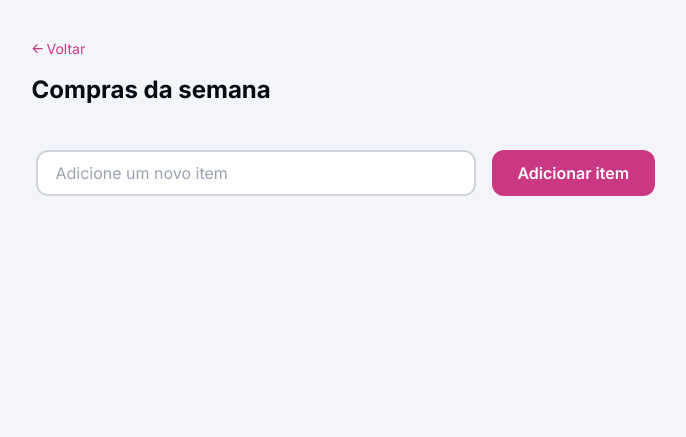
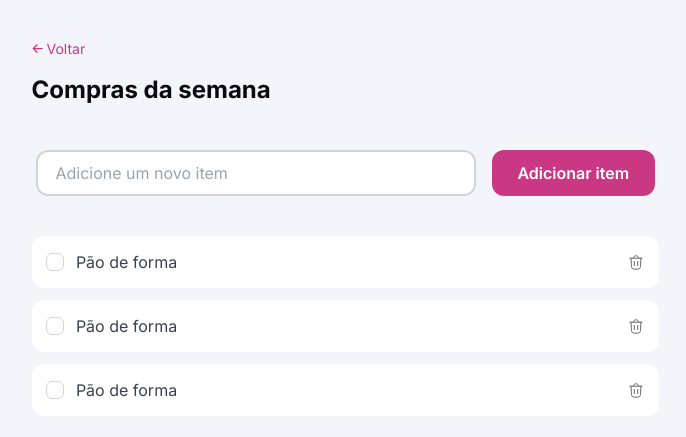
Before and after one commit to GabrielGPena793/shopping_list, a plain HTML site: page index.html in a window 1280 px wide. Shown: the part 87-524 px from the top of the page, without its empty margins (295-981 px from the left). Drawn offline with Linux system fonts and the light colour scheme.

Commit message:
done task

```diff
--- a/index.html
+++ b/index.html
@@ -31,6 +31,32 @@
         <input type="text" placeholder="Adicione um novo item" required />
         <button type="submit">Adicionar item</button>
       </form>
+
+      <div id="container_tasks">
+        <div class="task">
+          <div class="container_input">
+            <input class="check" type="checkbox" id="check" />
+            <label for="check">Pão de forma</label>
+          </div>
+          <img src="./assets/trash.svg" alt="icone de lixeira" />
+        </div>
+
+        <div class="task">
+          <div class="container_input">
+            <input class="check" type="checkbox" id="check" />
+            <label for="check">Pão de forma</label>
+          </div>
+          <img src="./assets/trash.svg" alt="icone de lixeira" />
+        </div>
+
+        <div class="task">
+          <div class="container_input">
+            <input class="check" type="checkbox" id="check" />
+            <label for="check">Pão de forma</label>
+          </div>
+          <img src="./assets/trash.svg" alt="icone de lixeira" />
+        </div>
+      </div>
     </main>
   </body>
 </html>
--- a/styles/form.css
+++ b/styles/form.css
@@ -3,6 +3,7 @@ form {
   gap: 1rem;
   flex-wrap: wrap;
   padding-inline: 4px;
+  margin-bottom: 2.5rem;
 
   & input[type="text"] {
     all: unset;
--- a/styles/index.css
+++ b/styles/index.css
@@ -1,3 +1,4 @@
 @import url("./global.css");
 @import url("./header.css");
 @import url("./form.css");
+@import url("./tasks.css");
--- /dev/null
+++ b/styles/tasks.css
@@ -0,0 +1,61 @@
+#container_tasks {
+  display: flex;
+  flex-direction: column;
+  gap: 0.75rem;
+
+  & .task {
+    padding: 1rem 0.9rem;
+    display: flex;
+    align-items: center;
+    background-color: var(--background-secondary);
+    border-radius: 12px;
+
+    & .container_input {
+      position: relative;
+      display: flex;
+      align-items: center;
+
+      &::before {
+        content: "";
+        display: inline-block;
+        width: 16px;
+        height: 16px;
+        border-radius: 6px;
+        background-color: var(--background-secondary);
+        margin-right: 0.75rem;
+        border: 1px solid var(--border-primary);
+
+        &:hover {
+          border-color: var(--border-hover);
+        }
+      }
+
+      &:has(:checked) {
+        &::before {
+          background: url("../assets/check.svg") center no-repeat;
+          background-color: var(--color-brand);
+        }
+      }
+    }
+
+    & .check {
+      position: absolute;
+      opacity: 0;
+      inset: 0;
+    }
+
+    & label {
+      font: var(--paragraph);
+      color: var(--content-secondary);
+    }
+
+    & img {
+      margin-left: auto;
+      cursor: pointer;
+
+      &:hover {
+        opacity: 0.8;
+      }
+    }
+  }
+}
```
Also changed, not shown: assets/check.svg (added), assets/close.svg (added), assets/trash.svg (added).
